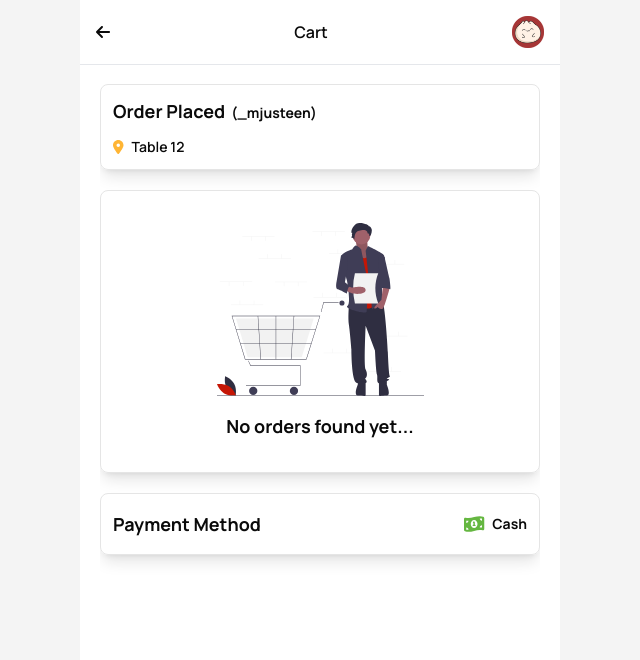
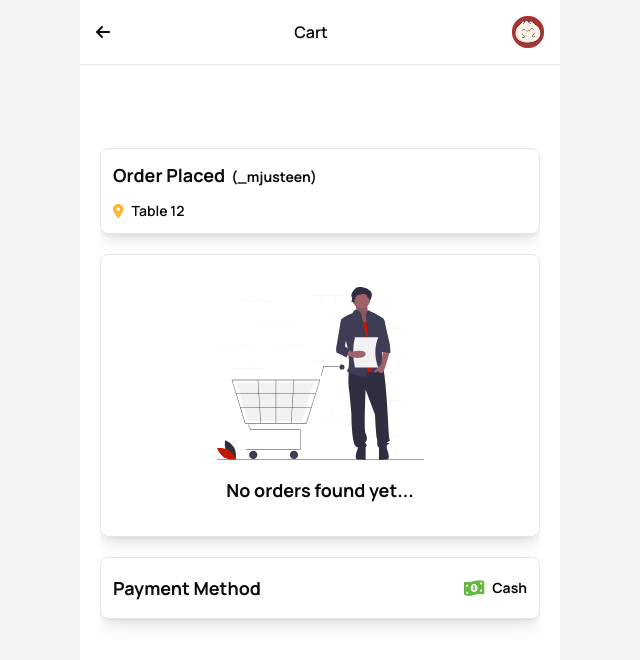
Before and after one commit to SKom-Journey/web-user, a React (Vite) app: page /cart in a window 1280 px wide. Shown: the top 660 px of the page, without its empty margins (320-960 px from the left). Built offline with nearby package versions, Linux system fonts and the light colour scheme.

Commit message:
UI: fix some components

```diff
--- a/src/pages/core/client/base/index.tsx
+++ b/src/pages/core/client/base/index.tsx
@@ -28,11 +28,11 @@ export const Base: React.FC = () => {
    const hideMenubar = ['/chat', '/cart'].includes(location.pathname)
 
    return (
-      <main className="bg-white overflow-hidden">
+      <main className="bg-white overflow-hidden h-full">
          <div id="navbar" className="pb-[4rem]">
             <Navbar title={title} />
          </div>
-         <div id="content" className="p-5" ref={contentRef}>
+         <div id="content" className="p-5 h-full" ref={contentRef}>
             <Outlet />
          </div>
          <div id="menubar">
--- a/src/pages/core/client/cart/components/CartSummary.tsx
+++ b/src/pages/core/client/cart/components/CartSummary.tsx
@@ -13,7 +13,7 @@ export const CartSummary: FC<CartSummaryComponentProps> = ({
     orders
 }) => {
     return(
-        <>
+        <div className="mt-4">
             <div className="shadow-lg rounded-lg border p-3 font-bold">
                 <div className="mb-3 text-lg">
                     Order Placed
@@ -36,6 +36,6 @@ export const CartSummary: FC<CartSummaryComponentProps> = ({
                     <div className="ml-2 text-sm">Cash</div>
                 </div>
             </div>
-        </>
+        </div>
     )
 }
--- a/src/pages/core/client/cart/index.tsx
+++ b/src/pages/core/client/cart/index.tsx
@@ -8,8 +8,8 @@ export const CartPage: React.FC = () => {
    const [orders, setOrders] = useState<IMenuOrder[]>(getMenu());
 
    return (
-      <div className="flex flex-col h-screen max-h-[87vh]">
-         <div className="flex-grow overflow-y-auto" style={{scrollbarWidth: "thin"}}>
+      <div className="flex flex-col h-full">
+         <div className="overflow-y-auto h-full mt-12" style={{scrollbarWidth: "thin"}}>
             <CartSummary orders={orders} setOrders={setOrders} />
          </div>
 
--- a/src/pages/core/client/chat/components/ChatMessage.tsx
+++ b/src/pages/core/client/chat/components/ChatMessage.tsx
@@ -155,7 +155,7 @@ export const ChatMessageComponent: FC<ChatMessageComponentProps> = ({ setTrigger
     }
 
     return (
-        <div className="h-full">
+        <>
             {
                 senderChats.length === 0 && (
                     <div className="h-full flex flex-wrap justify-center items-center">
@@ -269,6 +269,6 @@ export const ChatMessageComponent: FC<ChatMessageComponentProps> = ({ setTrigger
             }
 
             <div ref={messagesEndRef}></div>
-        </div>
+        </>
    )
 }
--- a/src/pages/core/client/chat/index.tsx
+++ b/src/pages/core/client/chat/index.tsx
@@ -9,8 +9,8 @@ export const ChatPage: React.FC = () => {
    const [triggerClearChat, setTriggerClearChat] = useState<boolean>(false);
 
    return (
-      <div className="flex flex-col h-screen max-h-[87vh]">
-         <div className="flex-grow overflow-y-auto" style={{scrollbarWidth: "thin"}}>
+      <div className="flex flex-col h-full">
+         <div className="overflow-y-auto h-full mt-12" style={{scrollbarWidth: "thin"}}>
             <ChatMessageComponent setTriggerClearChat={setTriggerClearChat} triggerClearChat={triggerClearChat} commandToChatbot={textInput} setIsWSConnected={setIsWSConnected} isWSConnected={isWSConnected} setShowRecommendedCommands={setShowRecommendedCommands} />
          </div>
          <div className="bottom-0 pb-3">
```
